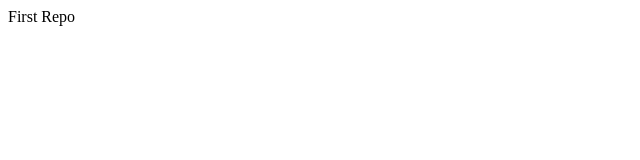
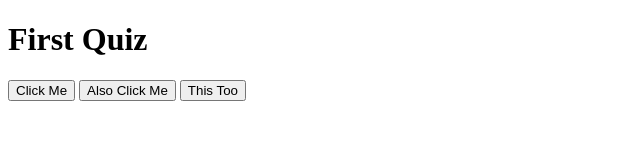
Before and after one commit to BC129/BrianContreras.Github.io, a plain HTML site: page index.html in a window 1280 px wide. Shown: the whole page, without its empty margins (0-640 px from the left). Drawn offline with Linux system fonts and the light colour scheme.

Commit message:
First javascript function
created a quiz with functions and began using id and used a switchcase

```diff
--- a/index.html
+++ b/index.html
@@ -1,14 +1,49 @@
+<!DOCTYPE html>
 <html>
 
 <head>
 
-<title>FirstGitRepo</title>
+	<title>First Quiz</title>
+	<meta charset="utf-8">
+
 
 </head>
 
+
 <body>
 
-	<p>First Repo</p>
+<h1>First Quiz</h1>
+
+<button onclick="firstfunction(0)">Click Me</button>
+<button onclick="firstfunction(1)">Also Click Me</button>
+<button onclick="firstfunction(2)">This Too</button>
+
+
+<div id="somecontent">
+</div>
+
+	<script>
+
+function firstfunction(QuizVal) {
+
+		value = QuizVal;
+
+		switch(value) {
+			case 0:
+				console.log('a hike');
+				document.getElementById('somecontent').innerHTML = '<h3>a hike</h3>';
+				break;
+			case 1:
+				console.log('netflix');
+				break;
+			case 2:
+				console.log('wine');
+				break;
+
+		}
+	}
+
+	</script>
 
 </body>
 
```
